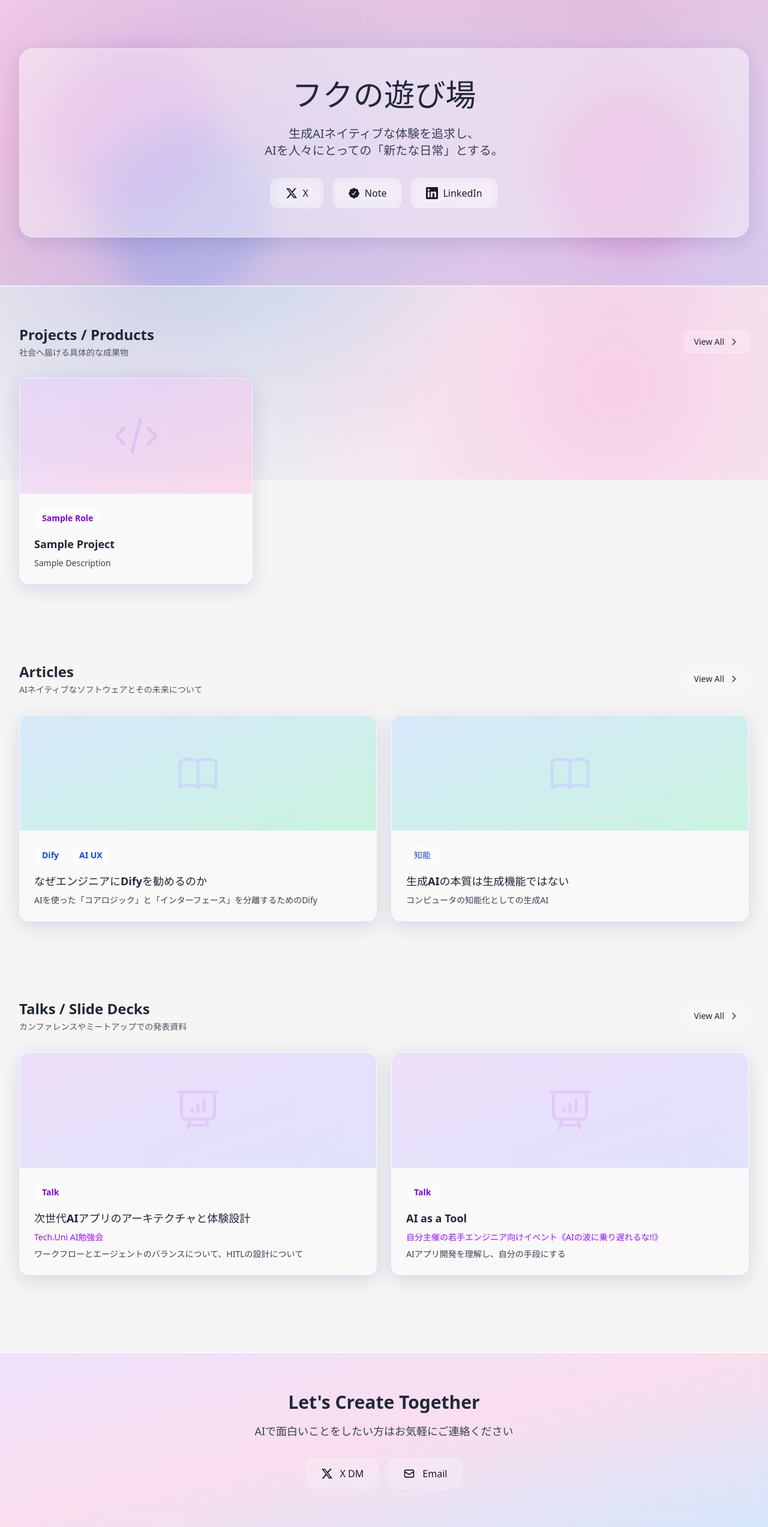
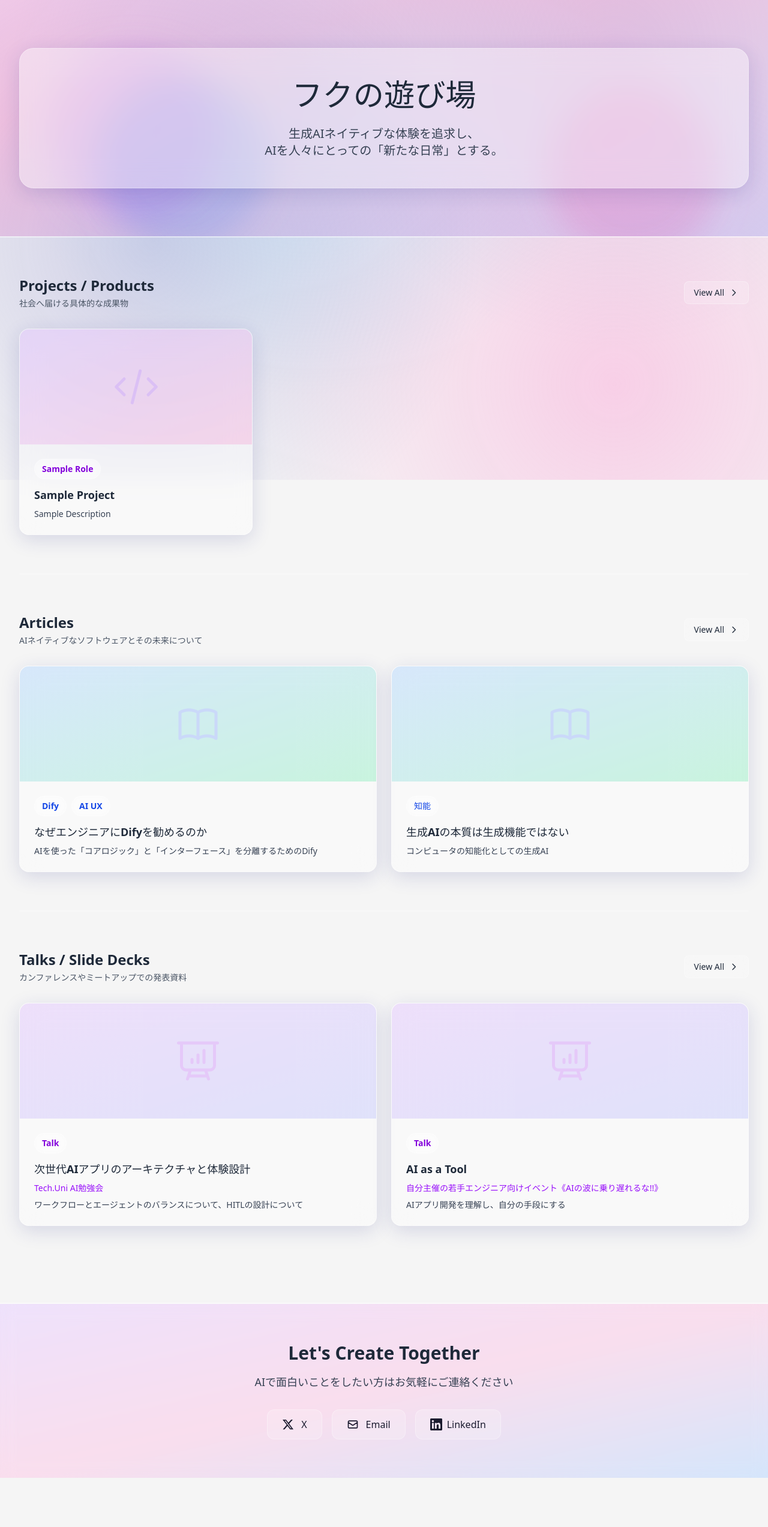
Before and after one commit to hukurou0/portfolio, a React (Vite) app: page / in a window 1280 px wide. Shown: the whole page at 60% size. After the commit the page ends 2464 px from the top, so only its background shows below. Built offline with nearby package versions, Linux system fonts and the light colour scheme.

Commit message:
連絡先の整理

```diff
--- a/src/App.tsx
+++ b/src/App.tsx
@@ -134,33 +134,10 @@ function App() {
             <h1 className="text-5xl md:text-6xl font-bold text-gray-800 mb-6">
               フクの遊び場
             </h1>
-            <p className="text-xl text-gray-700 mb-8 max-w-3xl mx-auto">
+            <p className="text-xl text-gray-700 max-w-3xl mx-auto">
               生成AIネイティブな体験を追求し、<br />
               AIを人々にとっての「新たな日常」とする。
             </p>
-            <div className="flex gap-4 justify-center flex-wrap">
-              <a href="https://x.com/huku_developer" target="_blank" rel="noopener noreferrer"
-                className="glass-button inline-flex items-center gap-2 px-6 py-3 rounded-xl text-gray-800 font-medium">
-                <svg className="w-5 h-5" fill="currentColor" viewBox="0 0 24 24">
-                  <path d="M18.244 2.25h3.308l-7.227 8.26 8.502 11.24H16.17l-5.214-6.817L4.99 21.75H1.68l7.73-8.835L1.254 2.25H8.08l4.713 6.231zm-1.161 17.52h1.833L7.084 4.126H5.117z"/>
-                </svg>
-                X
-              </a>
-              <a href="https://note.com/huku_developer" target="_blank" rel="noopener noreferrer"
-                className="glass-button inline-flex items-center gap-2 px-6 py-3 rounded-xl text-gray-800 font-medium">
-                <svg className="w-5 h-5" fill="currentColor" viewBox="0 0 24 24">
-                  <path d="M22.5 12.5c0-1.58-.875-2.95-2.148-3.6.154-.435.238-.905.238-1.4 0-2.21-1.71-3.998-3.818-3.998-.47 0-.92.084-1.336.25C14.818 2.415 13.51 1.5 12 1.5s-2.816.917-3.437 2.25c-.415-.165-.866-.25-1.336-.25-2.11 0-3.818 1.79-3.818 4 0 .494.083.964.237 1.4-1.272.65-2.147 2.018-2.147 3.6 0 1.495.782 2.798 1.942 3.486-.02.17-.032.34-.032.514 0 2.21 1.708 4 3.818 4 .47 0 .92-.086 1.335-.25.62 1.334 1.926 2.25 3.437 2.25 1.512 0 2.818-.916 3.437-2.25.415.163.865.248 1.336.248 2.11 0 3.818-1.79 3.818-4 0-.174-.012-.344-.033-.513 1.158-.687 1.943-1.99 1.943-3.484zm-6.616-3.334l-4.334 6.5c-.145.217-.382.334-.625.334-.143 0-.288-.04-.416-.126l-.115-.094-2.415-2.415c-.293-.293-.293-.768 0-1.06s.768-.294 1.06 0l1.77 1.767 3.825-5.74c.23-.345.696-.436 1.04-.207.346.23.44.696.21 1.04z"/>
-                </svg>
-                Note
-              </a>
-              <a href="https://www.linkedin.com/in/%E5%BA%B7%E4%BB%8B-%E7%A6%8F%E5%B3%B6-548b362a1/" target="_blank" rel="noopener noreferrer"
-                className="glass-button inline-flex items-center gap-2 px-6 py-3 rounded-xl text-gray-800 font-medium">
-                <svg className="w-5 h-5" fill="currentColor" viewBox="0 0 24 24">
-                  <path d="M20.447 20.452h-3.554v-5.569c0-1.328-.027-3.037-1.852-3.037-1.853 0-2.136 1.445-2.136 2.939v5.667H9.351V9h3.414v1.561h.046c.477-.9 1.637-1.85 3.37-1.85 3.601 0 4.267 2.37 4.267 5.455v6.286zM5.337 7.433c-1.144 0-2.063-.926-2.063-2.065 0-1.138.92-2.063 2.063-2.063 1.14 0 2.064.925 2.064 2.063 0 1.139-.925 2.065-2.064 2.065zm1.782 13.019H3.555V9h3.564v11.452zM22.225 0H1.771C.792 0 0 .774 0 1.729v20.542C0 23.227.792 24 1.771 24h20.451C23.2 24 24 23.227 24 22.271V1.729C24 .774 23.2 0 22.222 0h.003z"/>
-                </svg>
-                LinkedIn
-              </a>
-            </div>
           </div>
         </div>
       </header>
@@ -504,7 +481,7 @@ function App() {
                   <svg className="w-5 h-5" fill="currentColor" viewBox="0 0 24 24">
                     <path d="M18.244 2.25h3.308l-7.227 8.26 8.502 11.24H16.17l-5.214-6.817L4.99 21.75H1.68l7.73-8.835L1.254 2.25H8.08l4.713 6.231zm-1.161 17.52h1.833L7.084 4.126H5.117z"/>
                   </svg>
-                  <span>X DM</span>
+                  <span>X</span>
                 </a>
                 <a
                   href="mailto:huku.developer@gmail.com"
@@ -514,6 +491,13 @@ function App() {
                     <path strokeLinecap="round" strokeLinejoin="round" strokeWidth={2} d="M3 8l7.89 5.26a2 2 0 002.22 0L21 8M5 19h14a2 2 0 002-2V7a2 2 0 00-2-2H5a2 2 0 00-2 2v10a2 2 0 002 2z" />
                   </svg>
                   <span>Email</span>
+                </a>
+                <a href="https://www.linkedin.com/in/%E5%BA%B7%E4%BB%8B-%E7%A6%8F%E5%B3%B6-548b362a1/" target="_blank" rel="noopener noreferrer"
+                  className="glass-button inline-flex items-center gap-2 px-6 py-3 rounded-xl text-gray-800 font-medium">
+                  <svg className="w-5 h-5" fill="currentColor" viewBox="0 0 24 24">
+                    <path d="M20.447 20.452h-3.554v-5.569c0-1.328-.027-3.037-1.852-3.037-1.853 0-2.136 1.445-2.136 2.939v5.667H9.351V9h3.414v1.561h.046c.477-.9 1.637-1.85 3.37-1.85 3.601 0 4.267 2.37 4.267 5.455v6.286zM5.337 7.433c-1.144 0-2.063-.926-2.063-2.065 0-1.138.92-2.063 2.063-2.063 1.14 0 2.064.925 2.064 2.063 0 1.139-.925 2.065-2.064 2.065zm1.782 13.019H3.555V9h3.564v11.452zM22.225 0H1.771C.792 0 0 .774 0 1.729v20.542C0 23.227.792 24 1.771 24h20.451C23.2 24 24 23.227 24 22.271V1.729C24 .774 23.2 0 22.222 0h.003z"/>
+                  </svg>
+                  LinkedIn
                 </a>
               </div>
             </div>
```
